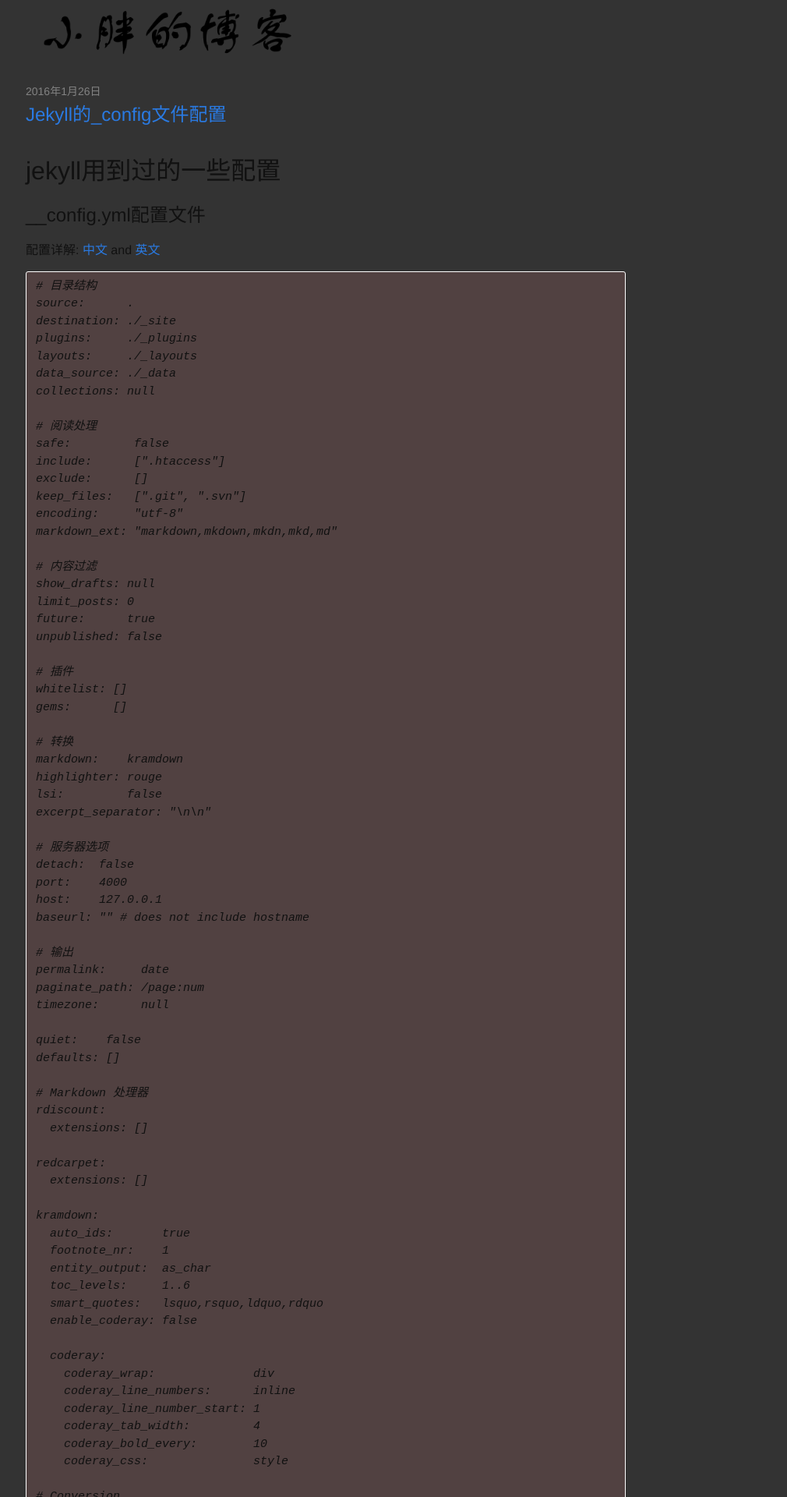
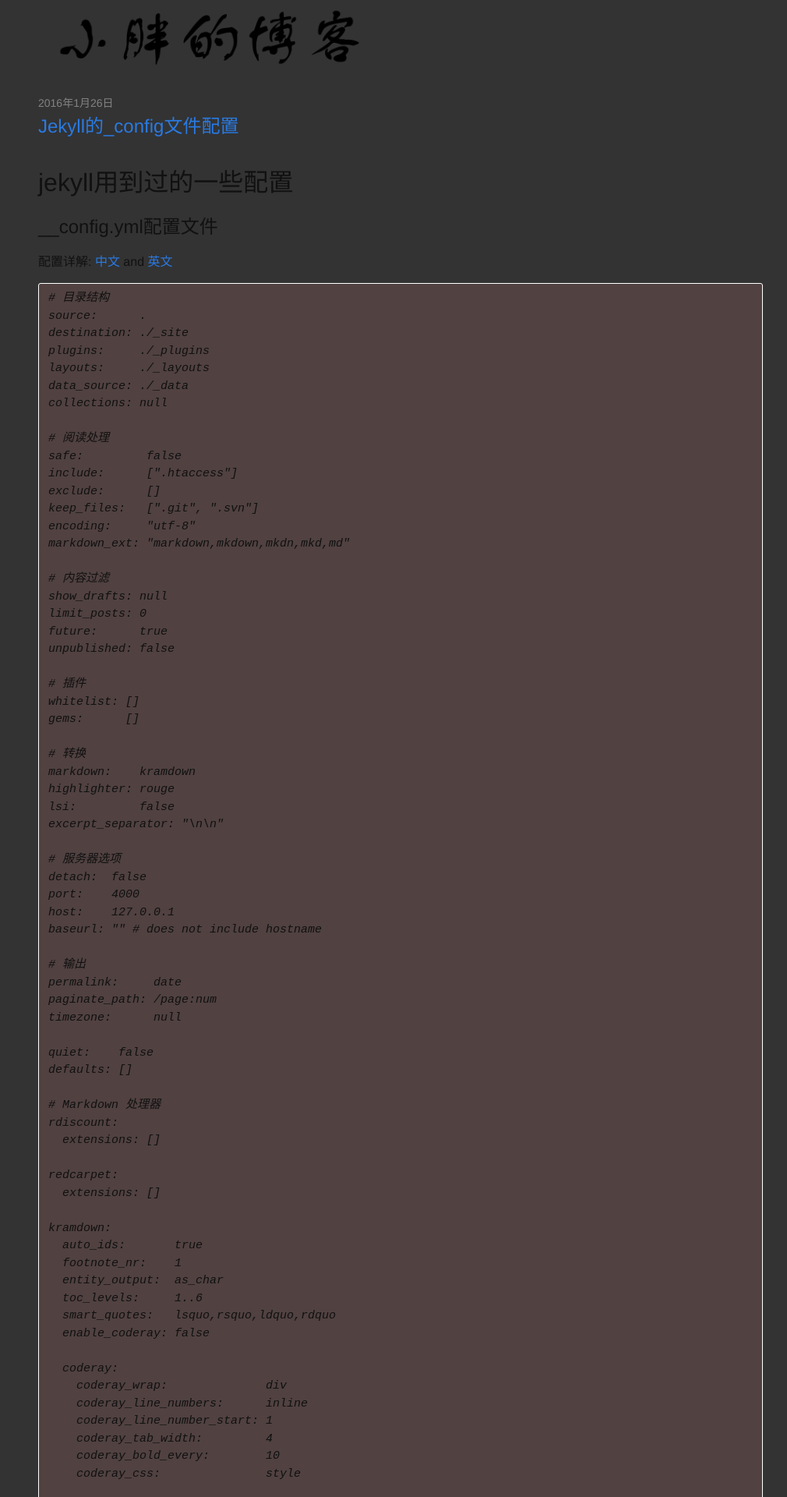
Before and after one commit to littlePang/littlePang.github.io, a Jekyll site: the page built from index.html, in a window 1280 px wide. Shown: the top 1920 px of the page at 78% size, without its empty margins (222-1232 px from the left). Built offline with Jekyll 4.4.1, drawn with Linux system fonts in a browser that asks for light colours.

Commit message:
修改页面样式

```diff
--- a/_sass/_base.scss
+++ b/_sass/_base.scss
@@ -161,17 +161,19 @@ pre {
  * Wrapper
  */
 .wrapper {
-    max-width: -webkit-calc(#{$content-width} - (#{$spacing-unit} * 2));
-    max-width:         calc(#{$content-width} - (#{$spacing-unit} * 2));
-    margin-right: auto;
-    margin-left: auto;
+//    max-width: -webkit-calc(#{$content-width} - (#{$spacing-unit} * 2));
+//    max-width:         calc(#{$content-width} - (#{$spacing-unit} * 2));
+//    margin-right: auto;
+    margin-right: 5%;
+    margin-left: 20%;
+//    margin-left: auto;
     padding-right: $spacing-unit;
     padding-left: $spacing-unit;
     @extend %clearfix;
 
     @include media-query($on-laptop) {
-        max-width: -webkit-calc(#{$content-width} - (#{$spacing-unit}));
-        max-width:         calc(#{$content-width} - (#{$spacing-unit}));
+        //max-width: -webkit-calc(#{$content-width} - (#{$spacing-unit}));
+        //max-width:         calc(#{$content-width} - (#{$spacing-unit}));
         padding-right: $spacing-unit / 2;
         padding-left: $spacing-unit / 2;
     }
```
